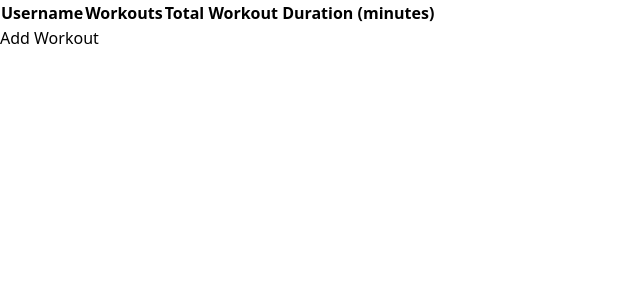
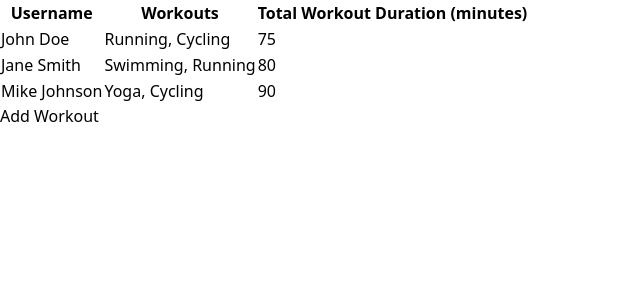
Before and after one commit to sriganeshres/WorkOutApp, an Angular app: page / in a window 1280 px wide. Shown: the top 300 px of the page, without its empty margins (0-640 px from the left). Built offline with nearby package versions, Linux system fonts and the light colour scheme.

Commit message:
Added 3 Dummy users

```diff
--- a/package.json
+++ b/package.json
@@ -18,6 +18,7 @@
     "@angular/platform-browser": "^17.0.0",
     "@angular/platform-browser-dynamic": "^17.0.0",
     "@angular/router": "^17.0.0",
+    "angular-cli-ghpages": "^2.0.1",
     "rxjs": "~7.8.0",
     "tslib": "^2.3.0",
     "zone.js": "~0.14.2"
--- a/src/app/user.service.ts
+++ b/src/app/user.service.ts
@@ -8,7 +8,35 @@ import { Workout } from './workout';
 export class UserService {
   constructor() {}
 
-  users: User[] = [];
+  users: User[] = [
+    {
+      id: 1,
+      userName: 'John Doe',
+      workouts: [
+        { workOutType: 'Running', workOutDuration: 30 },
+        { workOutType: 'Cycling', workOutDuration: 45 },
+      ],
+      totalDuration: 75,
+    },
+    {
+      id: 2,
+      userName: 'Jane Smith',
+      workouts: [
+        { workOutType: 'Swimming', workOutDuration: 60 },
+        { workOutType: 'Running', workOutDuration: 20 },
+      ],
+      totalDuration: 80,
+    },
+    {
+      id: 3,
+      userName: 'Mike Johnson',
+      workouts: [
+        { workOutType: 'Yoga', workOutDuration: 50 },
+        { workOutType: 'Cycling', workOutDuration: 40 },
+      ],
+      totalDuration: 90,
+    },
+  ];
 
   async getAllUsers(): Promise<User[]> {
     return this.users;
```
Also changed, not shown: 1 other file (tests, documents, lock files or other folders).
